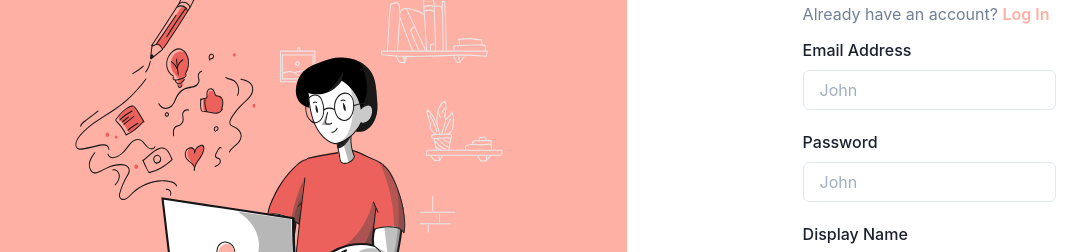
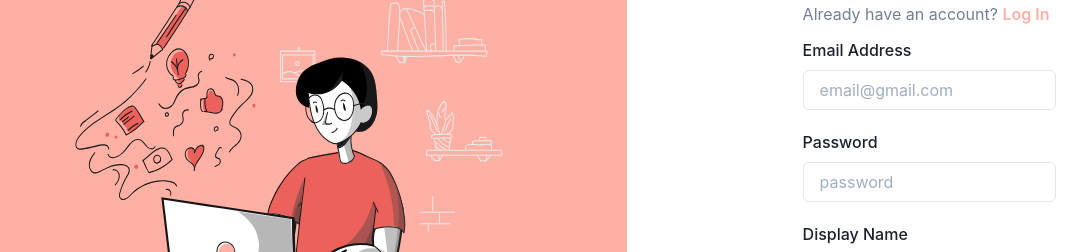
Before and after one commit to F4isalSH/ambitioner, a React (Create React App) app: page /register in a window 1280 px wide. Shown: the part 213-465 px from the top of the page, without its empty margins (48-1135 px from the left). Built offline with nearby package versions, Linux system fonts and the light colour scheme.

Commit message:
Updated placeholder

```diff
--- a/src/pages/register/Register.tsx
+++ b/src/pages/register/Register.tsx
@@ -14,14 +14,14 @@ export const Register: React.FC = () => {
                 <GridItem colSpan={1}>
                   <FormControl>
                   <FormLabel>Email Address</FormLabel>
-                  <Input placeholder="John"/>
+                  <Input placeholder="email@gmail.com"/>
                   </FormControl>
                  </GridItem>
 
                  <GridItem colSpan={1}>
                   <FormControl>
                   <FormLabel>Password</FormLabel>
-                  <Input placeholder="John"/>
+                  <Input placeholder='password'/>
                   </FormControl>
                  </GridItem>
 
```
